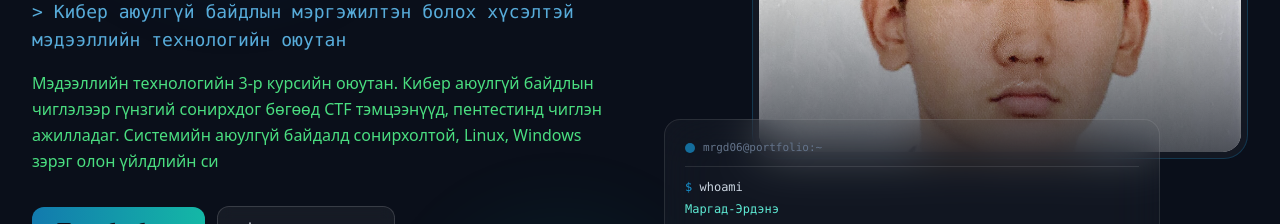
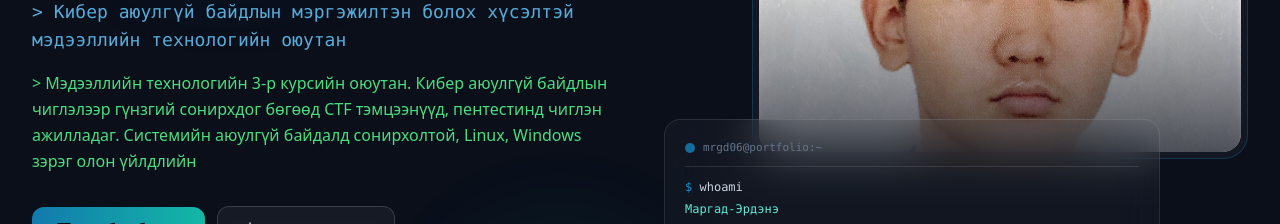
Before and after one commit to Zaprilli/Portfolio_web, a Next.js app: page / in a window 1280 px wide. Shown: the part 399-623 px from the top of the page. Built offline with nearby package versions, Linux system fonts and the light colour scheme.

Commit message:
hero: add '>' prompt before bio text

```diff
--- a/components/Hero.tsx
+++ b/components/Hero.tsx
@@ -41,7 +41,8 @@ export default function Hero() {
   const c = content.hero;
 
   const titleText = c.title[lang];
-  const typedFull = useTypewriter(`${titleText}\n${c.bio[lang]}`, 22, 300);
+  const bioText = `> ${c.bio[lang]}`;
+  const typedFull = useTypewriter(`${titleText}\n${bioText}`, 22, 300);
   const typedTitle = typedFull.slice(0, titleText.length);
   const typedBio = typedFull.slice(titleText.length + 1);
   const titleDone = typedFull.length > titleText.length;
```
